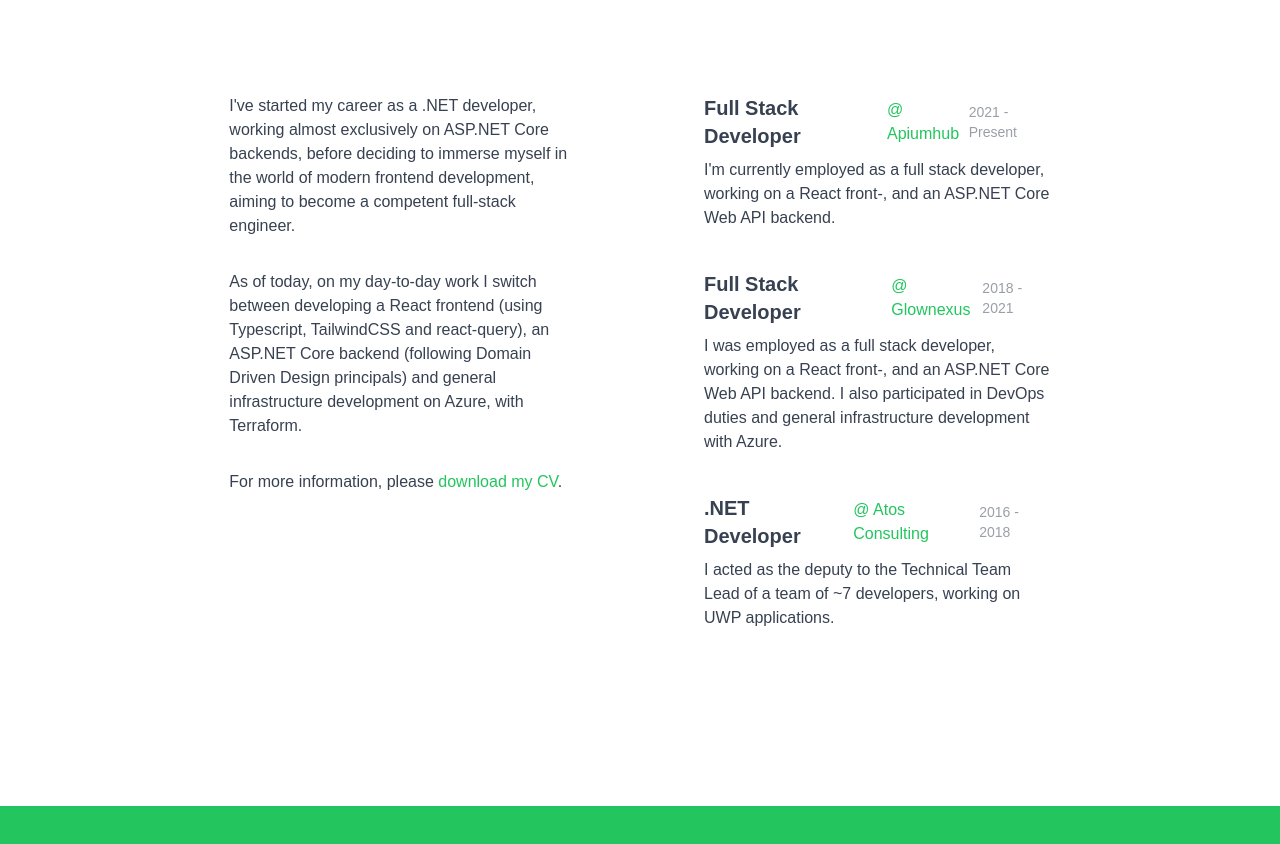
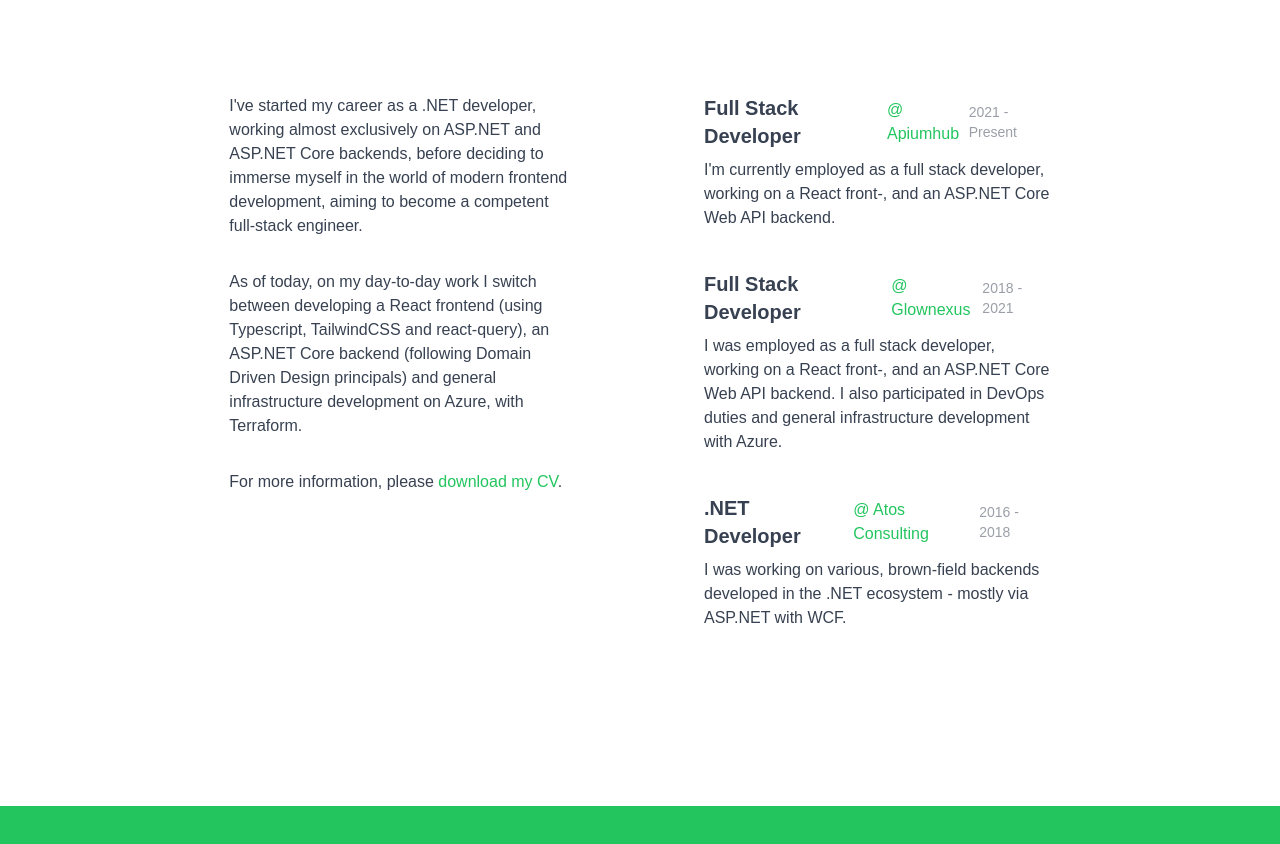
Before and after one commit to danielagg/personal-website-nextjs, a Next.js app: page / in a window 1280 px wide. Shown: the part 1238-2082 px from the top of the page. Built offline with nearby package versions, Linux system fonts and the light colour scheme.

Commit message:
text alignments

```diff
--- a/components/about.component.tsx
+++ b/components/about.component.tsx
@@ -25,9 +25,9 @@ export const About = () => {
         <div className="w-full lg:w-1/2 flex flex-col space-y-8">
           <p>
             I&apos;ve started my career as a .NET developer, working almost
-            exclusively on ASP.NET Core backends, before deciding to immerse
-            myself in the world of modern frontend development, aiming to become
-            a competent full-stack engineer.
+            exclusively on ASP.NET and ASP.NET Core backends, before deciding to
+            immerse myself in the world of modern frontend development, aiming
+            to become a competent full-stack engineer.
           </p>
 
           <p>
@@ -68,7 +68,7 @@ export const About = () => {
             period="2016 - 2018"
             employerName="Atos Consulting"
             employerUrl="https://atos.net/en-hu/hungary/atos-consulting"
-            desc="I acted as the deputy to the Technical Team Lead of a team of ~7 developers, working on UWP applications."
+            desc="I was working on various, brown-field backends developed in the .NET ecosystem - mostly via ASP.NET with WCF."
           />
         </div>
       </div>
--- a/components/contact.component.tsx
+++ b/components/contact.component.tsx
@@ -205,7 +205,7 @@ const TextInput = ({
         id={id}
         name={id}
         value={value}
-        className="appearance-none text-gray-700 p-2 rounded mt-1 w-full"
+        className="appearance-none text-gray-700 p-2 rounded mt-1 w-full placeholder:text-sm"
         onChange={(e) => setValue(e.target.value)}
         placeholder={placeHolder}
       />
--- a/pages/index.tsx
+++ b/pages/index.tsx
@@ -7,7 +7,7 @@ import { Navbar } from "../components/navbar";
 
 const Home: NextPage = () => {
   return (
-    <div className="font-heebo text-gray-700">
+    <div className="font-heebo text-gray-700 scroll-smooth">
       <Head>
         <title>Daniel Agg</title>
         <meta
```
